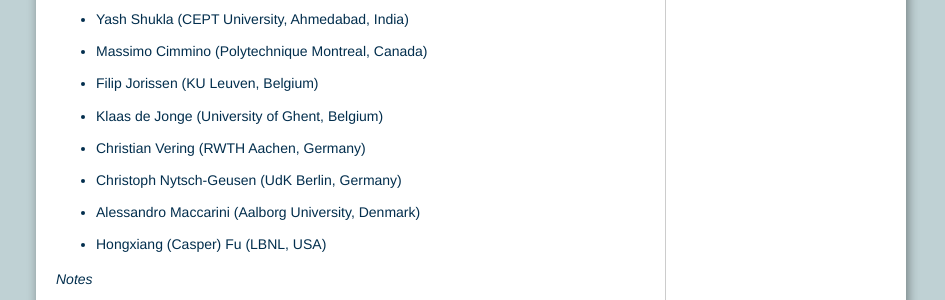
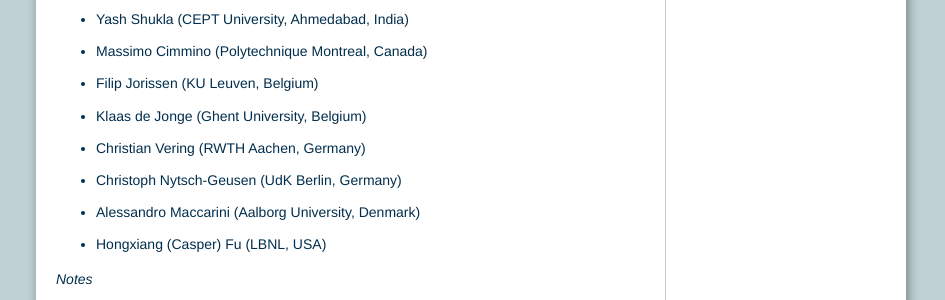
Before and after one commit to ibpsa/project1, a Sphinx documentation site: the page built from reports/2022-wp_1_1_continuation/source/contents.rst, in a window 1280 px wide and 900 px high, scrolled down 630 px. Shown: the part 152-452 px from the top of the window, without its empty margins (169-1114 px from the left). Built offline with Sphinx 7.4.7, drawn with Linux system fonts in a browser that asks for light colours; cross-references to code outside the pages are shown as plain code.

Commit message:
Updated affiliation

```diff
--- a/reports/2022-wp_1_1_continuation/source/contents.rst
+++ b/reports/2022-wp_1_1_continuation/source/contents.rst
@@ -48,7 +48,7 @@
 - Yash Shukla (CEPT University, Ahmedabad, India)
 - Massimo Cimmino (Polytechnique Montreal, Canada)
 - Filip Jorissen (KU Leuven, Belgium)
-- Klaas de Jonge (University of Ghent, Belgium)
+- Klaas de Jonge (Ghent University, Belgium)
 - Christian Vering (RWTH Aachen, Germany)
 - Christoph Nytsch-Geusen (UdK Berlin, Germany)
 - Alessandro Maccarini (Aalborg University, Denmark)
```
